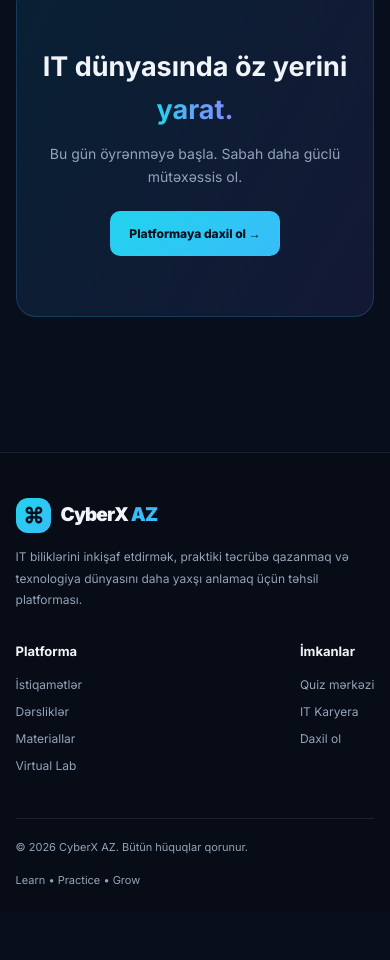
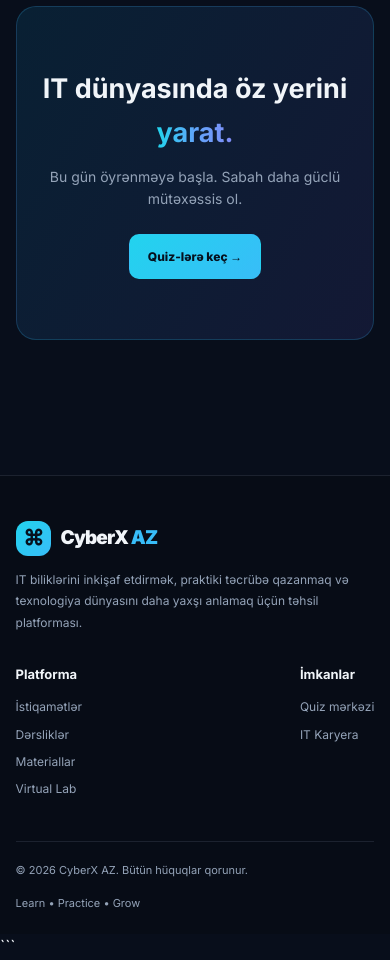
Before and after one commit to cyberx-az/cyberx-az-quiz, a plain HTML site: page home.html in a window 390 px wide. Shown: the part 6859-7819 px from the top of the page. Before the commit the page ends 7771 px from the top, so only its background shows below. Drawn offline with Linux system fonts and the light colour scheme.

Commit message:
Update home.html

````diff
--- a/home.html
+++ b/home.html
@@ -1,4 +1,4 @@
-
+```html
 <!DOCTYPE html>
 <html lang="az">
 <head>
@@ -752,8 +752,6 @@ footer {
     font-size:14px;
   }
 
-  .nav-actions .btn-outline { display:none; }
-
   .hero { padding:65px 0 55px; }
   .hero-grid { grid-template-columns:1fr; }
   .hero h1 { letter-spacing:-2px; }
@@ -812,7 +810,6 @@ footer {
 
     <div class="nav-actions">
       <button class="theme-toggle" id="themeToggle" aria-label="Gecə və gündüz rejimini dəyiş" title="Gecə / Gündüz">☀️</button>
-      <a href="./index.html" class="btn btn-outline">Daxil ol</a>
       <a href="#quiz" class="btn btn-primary">Quiz-lər</a>
     </div>
 
@@ -1132,7 +1129,7 @@ footer {
     <div class="final-cta">
       <h2>IT dünyasında öz yerini <span class="gradient-text">yarat.</span></h2>
       <p>Bu gün öyrənməyə başla. Sabah daha güclü mütəxəssis ol.</p>
-      <a href="./index.html" class="btn btn-primary">Platformaya daxil ol →</a>
+      <a href="./index.html" class="btn btn-primary">Quiz-lərə keç →</a>
     </div>
   </div>
 </section>
@@ -1167,7 +1164,6 @@ footer {
         <h4>İmkanlar</h4>
         <a href="#quiz">Quiz mərkəzi</a>
         <a href="#karyera">IT Karyera</a>
-        <a href="./index.html">Daxil ol</a>
       </div>
 
     </div>
@@ -1245,3 +1241,4 @@ document.querySelectorAll("[data-soon]").forEach(button => {
 
 </body>
 </html>
+```
````
